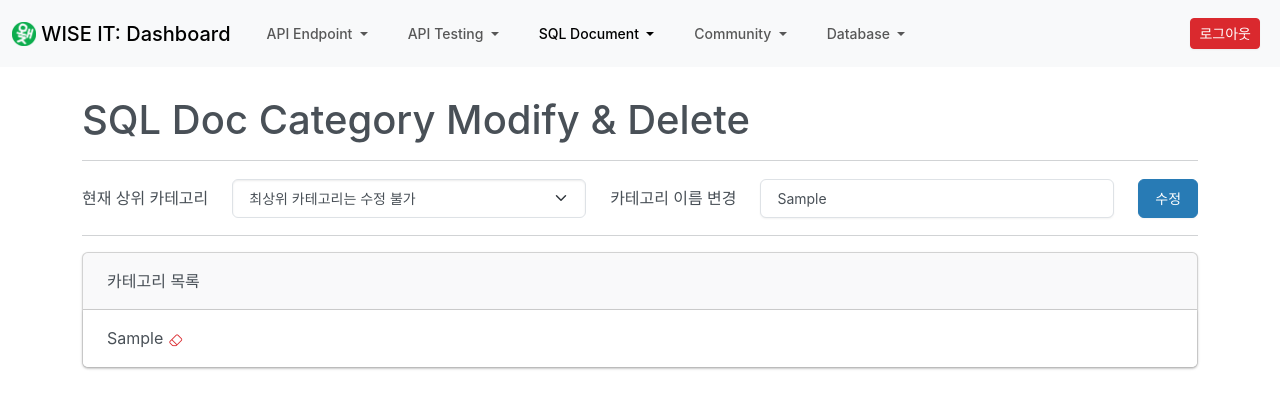
After one commit to WISE-IT-TEAM/Flask.WISE.IT.BE, a Flask app: page /admin/sql_doc/category/1 in a window 1280 px wide. The commit adds this page. Shown: the top 409 px of the page. Run offline with Flask 3, Linux system fonts and the light colour scheme; a user stored in the database is signed in; tables that the repository leaves empty hold one stand-in row (values such as "Sample post"); some libraries are stand-ins or nearby versions; some web fonts are replaced.

Commit message:
카테고리 생성, 수정, 삭제 구현

```diff
--- a/app/__init__.py
+++ b/app/__init__.py
@@ -44,7 +44,7 @@ def create_app():
     from .routes.api.common import common_api_bp
 
     app.register_blueprint(admin_bp, url_prefix="/admin")
-    app.register_blueprint(qaboard_bp, url_prefix="/admin/qaboard")
+    app.register_blueprint(qaboard_bp, url_prefix="/admin/community/qaboard")
     app.register_blueprint(api_endpoint_bp, url_prefix="/admin/api_endpoint")
     app.register_blueprint(api_test_bp, url_prefix="/admin/api_test")
     app.register_blueprint(sql_doc_bp, url_prefix="/admin/sql_doc")
--- a/app/routes/admin/sql_doc.py
+++ b/app/routes/admin/sql_doc.py
@@ -5,20 +5,105 @@ from .main import login_required
 sql_doc_bp = Blueprint("sql_doc", __name__)
 
 
+def get_category_tree():
+    categories = SqlDocCategory.query.all()
+    category_dict = {
+        cat.id: {"id": cat.id, "category": cat.category, "children": []}
+        for cat in categories
+    }
+    root_categories = []
+    for cat in categories:
+        if cat.parent_id:
+            category_dict[cat.parent_id]["children"].append(category_dict[cat.id])
+        else:
+            root_categories.append(category_dict[cat.id])
+    return root_categories
+
+
 @login_required
 @sql_doc_bp.route("/category", methods=["GET", "POST"])
 def admin_category_list():
     if request.method == "POST":
-        category = request.form.get("category")
+        category = request.form["category"]
         parent_id = request.form.get("parent_id")
-
-        if category:
-            new_category = SqlDocCategory(category=category, parent_id=parent_id)
-            db.session.add(new_category)
-            db.session.commit()
-            flash("카테고리가 추가되었습니다.", "success")
-            return redirect(url_for("sql_doc.category_list"))
+        parent_id = parent_id if parent_id else None
+        new_category = SqlDocCategory(category=category, parent_id=parent_id)
+        db.session.add(new_category)
+        db.session.commit()
+        flash("카테고리가 추가되었습니다.", "success")
+        return redirect(url_for("sql_doc.admin_category_list"))
 
     if request.method == "GET":
-        category = SqlDocCategory.query.all()
-        return render_template("admin/sql_doc/category_list.jinja2", category=category)
+        category = get_category_tree()
+        return render_template(
+            "admin/sql_doc/category_list.jinja2",
+            category=category,
+            title="SQL Document Category",
+        )
+
+
+@login_required
+@sql_doc_bp.route("/category/<string:category_id>", methods=["GET", "POST"])
+def admin_category_detail(category_id):
+    category = SqlDocCategory.query.get_or_404(category_id)
+    all_category = get_category_tree()
+
+    if request.method == "POST":
+        category.category = request.form["category"]
+        parent_id = request.form.get("parent_id") or None
+        category.parent_id = parent_id if parent_id else None
+        db.session.commit()
+        flash("카테고리가 수정되었습니다.", "success")
+        return redirect(url_for("sql_doc.admin_category_list"))
+
+    if request.method == "GET":
+        parent_category = SqlDocCategory.query.get(category.parent_id)
+        return render_template(
+            "admin/sql_doc/category_detail.jinja2",
+            category=category,
+            all_category=all_category,
+            parent_category=parent_category,
+            title="SQL Doc Category Detail",
+        )
+
+
+@login_required
+@sql_doc_bp.route("/category/<string:category_id>/delete", methods=["POST"])
+def admin_category_delete(category_id):
+    category = SqlDocCategory.query.get_or_404(category_id)
+    db.session.delete(category)
+    db.session.commit()
+    flash("카테고리가 삭제되었습니다.", "success")
+    return redirect(url_for("sql_doc.admin_category_list"))
+
+
+@login_required
+@sql_doc_bp.route("/document", methods=["GET"])
+def admin_document_list():
+    if request.method == "GET":
+        doc = SqlDoc.query.all()
+        return render_template(
+            "admin/sql_doc/document_list.jinja2", doc=doc, title="SQL Document"
+        )
+
+
+@login_required
+@sql_doc_bp.route("/document/create", methods=["GET", "POST"])
+def admin_document_create():
+    if request.method == "POST":
+        title = request.form.get("title")
+        content = request.form.get("content")
+        category_id = request.form.get("category_id")
+        new_doc = SqlDoc(title=title, content=content, category_id=category_id)
+        db.session.add(new_doc)
+        db.session.commit()
+        flash("문서가 추가되었습니다.", "success")
+        return redirect(url_for("sql_doc.admin_document_list"))
+
+    if request.method == "GET":
+        category = get_category_tree()
+        return render_template(
+            "admin/sql_doc/document_create.jinja2",
+            category=category,
+            title="SQL Document Create",
+        )
--- /dev/null
+++ b/app/templates/admin/sql_doc/category_detail.jinja2
@@ -0,0 +1,80 @@
+{% extends 'layout/base.jinja2' %}
+
+{% block content %}
+<h1>SQL Doc Category Modify & Delete</h1>
+<hr>
+<form class="row align-items-center" method="POST"
+    action="{{ url_for('sql_doc.admin_category_detail', category_id=category.id) }}">
+    <div class="col">
+        <div class="row align-items-center">
+            <div class="col-auto">
+                <label for="parent_id" class="col-form-label">현재 상위 카테고리</label>
+            </div>
+            <div class="col">
+                <select class="form-select" id="parent_id" name="parent_id">
+                    {% if parent_category.parent_id != None %}
+                    <option value="{{ parent_category.id }}">최상위 카테고리는 수정 불가
+                    </option>
+                    {% else %}
+                    <option value="{{ parent_category.id }}" hidden>{{ parent_category.category }} (카테고리 변경 시 선택)
+                    </option>
+                    {% for cat in all_category %}
+                    <option value="{{ cat.id }}">{{ cat.category }}</option>
+                    {% endfor %}
+                    {% endif %}
+                </select>
+            </div>
+        </div>
+    </div>
+    <div class="col">
+        <div class="row align-items-center">
+            <div class="col-auto">
+                <label for="category" class="col-form-label">카테고리 이름 변경</label>
+            </div>
+            <div class="col">
+                <input type="text" class="form-control" id="category" name="category" placeholder="카테고리 이름 입력"
+                    value="{{ category.category }}" required>
+            </div>
+        </div>
+    </div>
+    <div class="col-auto d-grid">
+        <button type="submit" class="btn btn-info">수정</button>
+    </div>
+</form>
+<hr>
+<div class="card">
+    <div class="card-header">
+        카테고리 목록
+    </div>
+    <ul class="list-group list-group-flush">
+        {% if all_category|length == 0 %}
+        <li class="list-group-item">카테고리가 비어 있습니다.</li>
+        {% endif %}
+
+        {% for cat in all_category %}
+        <li class="list-group-item">
+            <form method="POST" action="{{ url_for('sql_doc.admin_category_delete', category_id = cat.id) }}">
+                {{ cat.category }} {% if not cat.children %}<button type="submit"
+                    class="btn btn-link btn-sm text-danger" style="--bs-btn-padding-y: .0; --bs-btn-padding-x: 0;"><i
+                        class="bi bi-eraser"></i></button>{% endif %}
+            </form>
+            {% if cat.children %}
+            {% for child in cat.children %}
+            <div class="ms-3">
+                <form method="POST" action="{{ url_for('sql_doc.admin_category_delete', category_id = child.id) }}">
+                    <i class="bi bi-arrow-return-right"></i> {{ child.category }} <button type="submit"
+                        class="btn btn-link btn-sm text-danger"
+                        style="--bs-btn-padding-y: .0; --bs-btn-padding-x: 0;"><i class="bi bi-eraser"></i></button>
+                </form>
+            </div>
+            {% endfor %}
+            {% endif %}
+        </li>
+        {% endfor %}
+    </ul>
+</div>
+{% endblock %}
+
+{% block script %}
+
+{% endblock script %}
--- a/app/templates/layout/navbar.jinja2
+++ b/app/templates/layout/navbar.jinja2
@@ -23,18 +23,17 @@
                         API Endpoint
                     </a>
                     <ul class="dropdown-menu">
-                        <li><a class="dropdown-item {% if request.path == '/admin/api_endpoint/user' %}active{% endif %}"
-                                href="{{ url_for('api_endpoint.api_endpoint_user') }}">User</a></li>
+                        <li><a class="dropdown-item" href="{{ url_for('api_endpoint.api_endpoint_user') }}">User</a>
+                        </li>
                         <div class="dropdown-divider"></div>
-                        <li><a class="dropdown-item {% if request.path == '/admin/api_endpoint/article' %}active{% endif %}"
-                                href="#">Article</a></li>
-                        <li><a class="dropdown-item {% if request.path == '/admin/api_endpoint/qaboard' %}active{% endif %}"
+                        <li><a class="dropdown-item " href="#">Article</a></li>
+                        <li><a class="dropdown-item"
                                 href="{{ url_for('api_endpoint.api_endpoint_qaboard') }}">QABoard</a></li>
                         <div class="dropdown-divider"></div>
-                        <li><a class="dropdown-item {% if request.path == '/admin/api_endpoint/sqool/artist' %}active{% endif %}"
+                        <li><a class="dropdown-item"
                                 href="{{ url_for('api_endpoint.api_endpoint_sqool_artist') }}">SQooL:
                                 Artist</a></li>
-                        <li><a class="dropdown-item {% if request.path == '/admin/api_endpoint/sqool/movie' %}active{% endif %}"
+                        <li><a class="dropdown-item"
                                 href="{{ url_for('api_endpoint.api_endpoint_sqool_movie') }}">SQooL:
                                 Movie</a>
                         </li>
@@ -50,22 +49,17 @@
                         API Testing
                     </a>
                     <ul class="dropdown-menu">
-                        <li><a class="dropdown-item {% if request.path == '/admin/api_test/sql/query' %}active{% endif %}"
-                                href="{{ url_for('api_test.sql_query') }}">SQL Query</a></li>
+                        <li><a class="dropdown-item" href="{{ url_for('api_test.sql_query') }}">SQL Query</a></li>
                         <li>
                             <hr class="dropdown-divider">
                         </li>
-                        <li><a class="dropdown-item {% if request.path == '/admin/api_test/upload/image' %}active{% endif %}"
-                                href="{{ url_for('api_test.upload_image') }}">Image
+                        <li><a class="dropdown-item" href="{{ url_for('api_test.upload_image') }}">Image
                                 Upload</a></li>
-                        <li><a class="dropdown-item {% if request.path == '/admin/api_test/upload/thumbnail' %}active{% endif %}"
-                                href="{{ url_for('api_test.upload_thumbnail') }}">Thumbnail
+                        <li><a class="dropdown-item" href="{{ url_for('api_test.upload_thumbnail') }}">Thumbnail
                                 Upload</a></li>
-                        <li><a class="dropdown-item {% if request.path == '/admin/api_test/upload/file' %}active{% endif %}"
-                                href="{{ url_for('api_test.upload_file') }}">File
+                        <li><a class="dropdown-item " href="{{ url_for('api_test.upload_file') }}">File
                                 Upload</a></li>
-                        <li><a class="dropdown-item {% if request.path == '/admin/api_test/delete/file' %}active{% endif %}"
-                                href="{{ url_for('api_test.delete_file') }}">Delete File</a></li>
+                        <li><a class="dropdown-item" href="{{ url_for('api_test.delete_file') }}">Delete File</a></li>
                     </ul>
                 </li>
 
@@ -75,10 +69,8 @@
                         SQL Document
                     </a>
                     <ul class="dropdown-menu">
-                        <li><a class="nav-link {% if request.path.startswith('/admin/sql_doc/category') %}active{% endif %}"
-                                href="{{ url_for('sql_doc.admin_category_list') }}">Category</a></li>
-                        <li><a class="nav-link {% if request.path.startswith('/admin/qaboard') %}active{% endif %}"
-                                href="#">Document</a></li>
+                        <li><a class="nav-link" href="{{ url_for('sql_doc.admin_category_list') }}">Category</a></li>
+                        <li><a class="nav-link" href="{{ url_for('sql_doc.admin_document_list') }}">Document</a></li>
                     </ul>
                 </li>
 
@@ -88,10 +80,11 @@
                         Community
                     </a>
                     <ul class="dropdown-menu">
-                        <li><a class="nav-link {% if request.path.startswith('/admin/article') %}active{% endif %}"
-                                href="#">Article</a></li>
-                        <li><a class="nav-link {% if request.path.startswith('/admin/qaboard') %}active{% endif %}"
-                                href="{{ url_for('qaboard.admin_qaboard_list') }}">QABoard</a></li>
+                        <li><a class="nav-link" href="#">Article</a></li>
+                        <li>
+                            <hr class="dropdown-divider">
+                        </li>
+                        <li><a class="nav-link" href="{{ url_for('qaboard.admin_qaboard_list') }}">QABoard</a></li>
                     </ul>
                 </li>
 
@@ -101,12 +94,12 @@
                         Database
                     </a>
                     <ul class="dropdown-menu">
-                        <li><a class="dropdown-item {% if request.path.startswith('/admin/database') %}active{% endif %}"
-                                href="{{ url_for('admin.admin_database') }}">Database</a></li>
+                        <li><a class="dropdown-item" href="{{ url_for('admin.admin_database') }}">WISE IT: Database</a>
+                        </li>
                         <li>
                             <hr class="dropdown-divider">
                         </li>
-                        <li><a class="dropdown-item" href="#">Artist Database</a></li>
+                        <li><a class="dropdown-item" href="#">SQooL: Artist Database</a></li>
                     </ul>
                 </li>
             </ul>
```
Also changed, not shown: app/templates/admin/sql_doc/category_list.jinja2 (+59 -1 lines), app/templates/admin/sql_doc/document_create.jinja2 (added, +18 -0 lines), app/templates/admin/sql_doc/document_list.jinja2 (added, +14 -0 lines).
